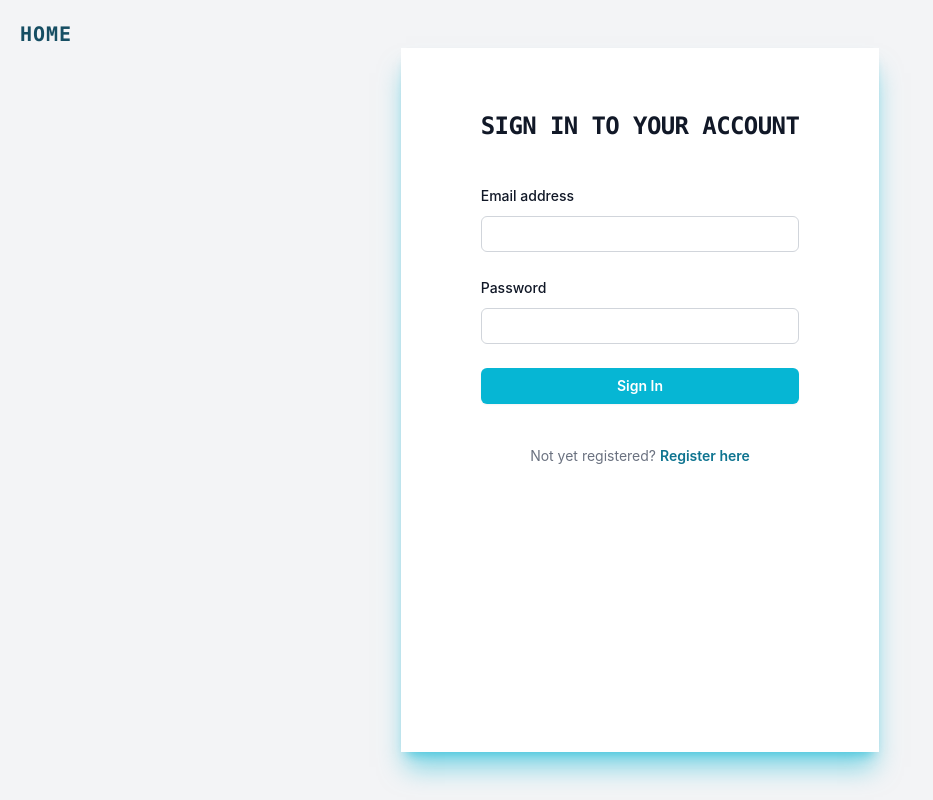
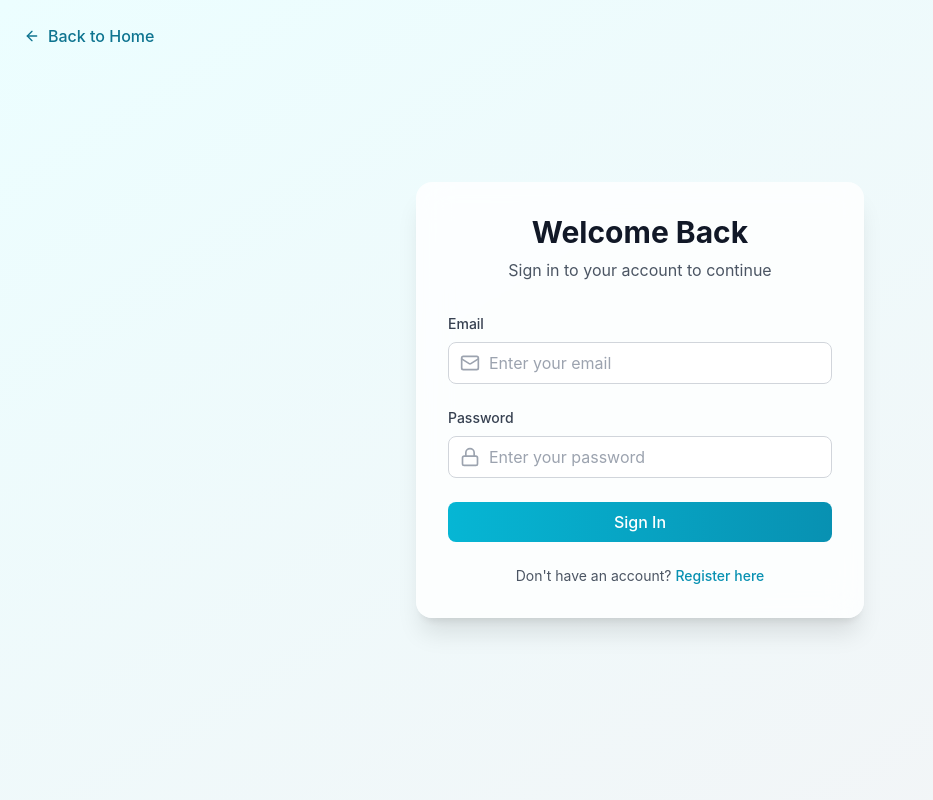
Before and after one commit to micaelafrancisco13/car-rental-ui-react, a React (Vite) app: page /login in a window 1280 px wide. Shown: the whole page, without its empty margins (0-933 px from the left). Built offline with nearby package versions, Linux system fonts and the light colour scheme; no server answers.

Commit message:
implement new design

```diff
--- a/src/components/location/TripMap.tsx
+++ b/src/components/location/TripMap.tsx
@@ -79,7 +79,7 @@ const TripMap: React.FC<ITripMap> = ({ locations, speed }) => {
         <MapContainer
           center={position}
           zoom={13}
-          className="h-[400px] w-full z-0"
+          className="h-[200px] w-full z-0"
         >
           <TileLayer
             url="https://{s}.tile.openstreetmap.org/{z}/{x}/{y}.png"
--- a/src/components/modal/UpsertBook.tsx
+++ b/src/components/modal/UpsertBook.tsx
@@ -150,7 +150,6 @@ const RentCarModal: React.FC = () => {
               initialValues={initialValues}
               validationSchema={validationSchema}
               onSubmit={async(values) => {
-                console.log({values})
                 const formValues = {
                   ...Object.fromEntries(
                     Object.entries(values).filter(([key]) => !["id", "createdAt", "updatedAt","password", "confirmPassword"].includes(key))
@@ -172,7 +171,6 @@ const RentCarModal: React.FC = () => {
                 // } else {
                   rentCar([{...formValues, startLocation: getLocation(), endLocation: getLocation()}], {
                     onSuccess: (data) => {
-                      console.log(data)
                       setMyBookings(data)
                       window.location.reload()
                         toggleModal();
@@ -194,7 +192,7 @@ const RentCarModal: React.FC = () => {
 
                   <div className="grid grid-cols-1 sm:grid-cols-2 gap-6">
                     <div className="flex flex-col">
-                      <label htmlFor="firstName" className="text-sm font-medium text-gray-700">
+                      <label htmlFor="startDate" className="text-sm font-medium text-gray-700">
                         Start Date
                       </label>
                       <Field
@@ -212,7 +210,7 @@ const RentCarModal: React.FC = () => {
                     </div>
 
                     <div className="flex flex-col">
-                      <label htmlFor="lastName" className="text-sm font-medium text-gray-700">
+                      <label htmlFor="endDate" className="text-sm font-medium text-gray-700">
                       End Date
                       </label>
                       <Field
--- a/src/pages/Homepage.tsx
+++ b/src/pages/Homepage.tsx
@@ -1,47 +1,138 @@
-import React from 'react';
 import { useNavigate } from 'react-router-dom';
+import { Car, Calendar, MapPin, ArrowRight } from 'lucide-react';
 
-const HomePage: React.FC = () => {
+const HomePage = () => {
+  const navigate = useNavigate();
 
-    const navigate = useNavigate()
+  const features = [
+    {
+      title: "Vehicle Inventory",
+      description: "Browse our extensive collection of well-maintained vehicles",
+      icon: <Car className="w-6 h-6 text-cyan-600" />,
+      delay: "delay-0"
+    },
+    {
+      title: "Reservation",
+      description: "Quick and easy booking process with instant confirmation",
+      icon: <Calendar className="w-6 h-6 text-cyan-600" />,
+      delay: "delay-100"
+    },
+    {
+      title: "Fleet Tracking",
+      description: "Real-time tracking and status updates for your rental",
+      icon: <MapPin className="w-6 h-6 text-cyan-600" />,
+      delay: "delay-200"
+    }
+  ];
 
   return (
-        <div className="min-h-screen bg-gray-100 flex flex-col items-center justify-center p-4">
-            <header className="text-center mb-8">
-                <h1 className="text-6xl font-bold text-cyan-600">Rental Vehicle</h1>
-                <p className="text-2xl text-gray-700 mt-2">Your Journey, Your Car, Your Way</p>
+    <div className="min-h-screen bg-gradient-to-b from-gray-50 to-gray-100 flex flex-col items-center justify-center p-4 overflow-hidden">
+      {/* Background decoration */}
+      <div className="absolute inset-0 overflow-hidden">
+        <div className="absolute -top-1/2 -left-1/2 w-full h-full bg-cyan-50 rounded-full blur-3xl opacity-20 animate-pulse"></div>
+        <div className="absolute -bottom-1/2 -right-1/2 w-full h-full bg-cyan-50 rounded-full blur-3xl opacity-20 animate-pulse delay-1000"></div>
+      </div>
+
+      {/* Content */}
+      <div className="relative z-10 w-full max-w-6xl">
+        <header className="text-center mb-12 animate-fade-in-down">
+          <h1 className="text-6xl font-bold text-transparent bg-clip-text bg-gradient-to-r from-cyan-600 to-blue-600 mb-4 animate-gradient">
+            Rental Vehicle
+          </h1>
+          <p className="text-2xl text-gray-700 mt-2 opacity-0 animate-fade-in">
+            Your Journey, Your Car, Your Way
+          </p>
         </header>
 
-            <main className="bg-white p-8 rounded-lg shadow-lg shadow-cyan-500/50 w-full max-w-4xl">
-                <h2 className="text-4xl font-semibold text-gray-800 mb-6">Car Rental</h2>
-                <p className="text-gray-600 mb-8">
-                    Explore our wide range of vehicles and find the perfect car for your journey. Whether you're traveling for business or pleasure, we have the right car for you.
+        <main className="bg-white backdrop-blur-lg bg-opacity-90 p-8 rounded-2xl shadow-xl transform transition-all duration-500 hover:shadow-2xl">
+          <h2 className="text-4xl font-semibold text-gray-800 mb-8 opacity-0 animate-fade-in">
+            Car Rental Made Simple
+          </h2>
+
+          <p className="text-gray-600 mb-12 text-lg leading-relaxed opacity-0 animate-fade-in">
+            Explore our wide range of vehicles and find the perfect car for your journey.
+            Whether you're traveling for business or pleasure, we have the right car for you.
           </p>
 
-                <div className="grid grid-cols-1 md:grid-cols-2 lg:grid-cols-3 gap-6">
-                    <div className="bg-cyan-50 p-6 rounded-lg">
-                        <h3 className="text-xl font-bold text-cyan-600 mb-2">Vehicle Inventory</h3>
-                        <p className="text-gray-600">Easy to navigate vehicles</p>
+          <div className="grid grid-cols-1 md:grid-cols-2 lg:grid-cols-3 gap-6 mb-12">
+            {features.map((feature) => (
+              <div
+                key={feature.title}
+                className={`bg-gradient-to-br from-cyan-50 to-white p-6 rounded-xl shadow-sm
+                transform transition-all duration-300 hover:scale-105 hover:shadow-lg
+                opacity-0 animate-fade-in ${feature.delay}`}
+              >
+                <div className="flex items-center space-x-4 mb-4">
+                  <div className="p-2 bg-white rounded-lg shadow-sm">
+                    {feature.icon}
                   </div>
-                    <div className="bg-cyan-50 p-6 rounded-lg">
-                        <h3 className="text-xl font-bold text-cyan-600 mb-2">Reservation</h3>
-                        <p className="text-gray-600">Easy to rent a car</p>
+                  <h3 className="text-xl font-bold text-cyan-600">{feature.title}</h3>
                 </div>
-                    <div className="bg-cyan-50 p-6 rounded-lg">
-                        <h3 className="text-xl font-bold text-cyan-600 mb-2">Fleet Tracking</h3>
-                        <p className="text-gray-600">Easy to Vehicle tracking</p>
+                <p className="text-gray-600">{feature.description}</p>
               </div>
+            ))}
           </div>
 
-                <div className="mt-8 text-center">
+          <div className="text-center transform transition-all duration-500 opacity-0 animate-fade-in delay-500">
             <button
-                    onClick={()=>navigate("/login")}
-                    className="bg-cyan-600 text-white shadow-md shadow-cyan-500/50 px-6 py-2 rounded-lg hover:bg-cyan-700 transition duration-300">
-                        Login / Register
+              onClick={() => navigate("/login")}
+              className="group bg-gradient-to-r from-cyan-600 to-blue-600 text-white px-8 py-3 rounded-full
+              font-semibold shadow-lg hover:shadow-xl transition-all duration-300 hover:scale-105
+              flex items-center justify-center space-x-2 mx-auto"
+            >
+              <span>Get Started</span>
+              <ArrowRight className="w-5 h-5 transform group-hover:translate-x-1 transition-transform" />
             </button>
           </div>
         </main>
+      </div>
 
+      <style>{`
+        @keyframes fade-in-down {
+          from {
+            opacity: 0;
+            transform: translateY(-20px);
+          }
+          to {
+            opacity: 1;
+            transform: translateY(0);
+          }
+        }
+
+        @keyframes fade-in {
+          from {
+            opacity: 0;
+          }
+          to {
+            opacity: 1;
+          }
+        }
+
+        @keyframes gradient {
+          0% {
+            background-position: 0% 50%;
+          }
+          50% {
+            background-position: 100% 50%;
+          }
+          100% {
+            background-position: 0% 50%;
+          }
+        }
+
+        .animate-fade-in-down {
+          animation: fade-in-down 1s ease-out forwards;
+        }
+
+        .animate-fade-in {
+          animation: fade-in 1s ease-out forwards;
+        }
+
+        .animate-gradient {
+          background-size: 200% 200%;
+          animation: gradient 8s ease infinite;
+        }
+      `}</style>
     </div>
   );
 };
--- a/src/pages/Login.tsx
+++ b/src/pages/Login.tsx
@@ -1,103 +1,102 @@
-import { Form, Formik } from "formik";
-import * as Yup from "yup";
-import {useAuthLogin} from "../hooks/auth/useAuthLogin";
-import toast, { Toaster } from "react-hot-toast";
-import { AxiosError } from "axios";
-import { useNavigate } from "react-router-dom";
-import { setJwt } from "../services/api-client";
-import { jwtDecode } from "jwt-decode";
-import { IUsersDetails } from "../interfaces/shared";
+import { Form, Formik } from 'formik';
+import * as Yup from 'yup';
+import toast, { Toaster } from 'react-hot-toast';
+import { AxiosError } from 'axios';
+import { jwtDecode } from 'jwt-decode';
+import { setJwt } from '../services/api-client';
+import { IUsersDetails } from '../interfaces/shared';
+import { Lock, Mail, ArrowLeft, Loader2 } from 'lucide-react';
+import { useAuthLogin } from '../hooks/auth/useAuthLogin';
+import { useNavigate } from 'react-router-dom';
 
 const Login = () => {
-    const navigate = useNavigate();
-    const authToken = localStorage.getItem("authToken"); // Check for auth token
-    if (authToken) {
-        navigate("/dashboard")
-    }
+const navigate = useNavigate()
+  // Handle navigation without react-router
+  const handleHomeClick = () => {
+    navigate("/")
+  };
+
+  const handleRegisterClick = () => {
+    navigate("/register")
+  };
 
   const { mutate, isPending } = useAuthLogin();
 
   const schema = Yup.object().shape({
-        email: Yup.string(),
-        password: Yup.string(),
+    email: Yup.string()
+      .email('Invalid email address')
+      .required('Email is required'),
+    password: Yup.string()
+      .min(6, 'Password must be at least 6 characters')
+      .required('Password is required'),
   });
 
   const saveToken = (token: string) => {
     localStorage.setItem("authToken", token);
-        const decoded:IUsersDetails = jwtDecode(token)
+    const decoded: IUsersDetails = jwtDecode(token);
     localStorage.setItem("role", decoded.role.toLowerCase());
-        setJwt(token)
+    setJwt(token);
   };
 
-    const handleSubmit = (values: {email: string, password: string}) => {
+  const handleSubmit = (values: { email: string; password: string }) => {
     mutate(values, {
       onSuccess: (data) => {
-                saveToken(data)
-                toast.success("Login Success")
-                navigate("/dashboard")
+        saveToken(data);
+        toast.success("Login Success");
+        // Implement your navigation logic here
+        console.log('Navigate to dashboard');
       },
       onError: (error) => {
-                const err = error as AxiosError
-                const errMsg = err.response?.data || ""
-                toast.error(String(errMsg))
+        const err = error as AxiosError;
+        const errMsg = err.response?.data || "";
+        toast.error(String(errMsg));
       }
-        })
-    }
+    });
+  };
 
   return (
-        <>
+    <div className="min-h-screen bg-gradient-to-br from-cyan-50 to-gray-100 flex flex-col">
+      {/* Header */}
+      <button
+        onClick={handleHomeClick}
+        className="absolute top-6 left-6 flex items-center space-x-2 text-cyan-700 hover:text-cyan-900 transition-colors duration-300"
+      >
+        <ArrowLeft className="w-4 h-4" />
+        <span className="font-medium">Back to Home</span>
+      </button>
 
-        <div>
-            <button
-                className="text-xl text-cyan-900 uppercase font-mono font-bold absolute tracking-wider pl-5 mt-5 hover:text-cyan-700"
-                onClick={()=> navigate("/")}>
-                Home
-            </button>
-        </div>
-        <div className="flex min-h-full h-screen bg-gray-100 justify-center px-6 py-12 lg:px-8">
-            <div className="bg-white px-20 shadow-xl shadow-cyan-500/50 py-5">
-            <div className="mx-auto">
-            {/* <img
-                alt="Your Company"
-                src="https://tailwindui.com/plus/img/logos/mark.svg?color=indigo&shade=600"
-                className="mx-auto h-10 w-auto"
-            /> */}
-            <h2 className="mt-10 text-center uppercase font-mono text-2xl/9 font-bold tracking-tight text-gray-900">
-                Sign in to your account
-            </h2>
+      {/* Main Content */}
+      <div className="flex-1 flex items-center justify-center px-6 py-12">
+        <div className="bg-white/80 backdrop-blur-lg w-full max-w-md rounded-2xl shadow-xl p-8 transform transition-all duration-300 hover:shadow-2xl">
+          <div className="text-center mb-8">
+            <h1 className="text-3xl font-bold text-gray-900 mb-2">Welcome Back</h1>
+            <p className="text-gray-600">Sign in to your account to continue</p>
           </div>
 
-            <div className="mt-10 mx-auto sm:max-w-md">
           <Formik
             validationSchema={schema}
             initialValues={{ email: "", password: "" }}
             onSubmit={handleSubmit}
           >
-            {({
-            errors,
-            // touched,
-            handleChange,
-            handleBlur,
-            // handleSubmit,
-            }) => (
-                <>
-                <Form
-                    className="space-y-6"
-                >
-                    <div>
-                        <label htmlFor="email" className="block text-sm/6 font-medium text-gray-900">
-                            Email address
+            {({ errors, handleChange, handleBlur }) => (
+              <Form className="space-y-6">
+                <div className="space-y-2">
+                  <label className="text-sm font-medium text-gray-700 block">
+                    Email
                   </label>
-                        <div className="mt-2">
+                  <div className="relative">
+                    <div className="absolute inset-y-0 left-0 pl-3 flex items-center pointer-events-none">
+                      <Mail className="h-5 w-5 text-gray-400" />
+                    </div>
                     <input
-                            id="email"
+                      type="email"
                       name="email"
-                            type="email"
-                            required
-                            autoComplete="email"
-                            className="block w-full rounded-md bg-white px-3 py-1.5 text-base text-gray-900 outline outline-1 -outline-offset-1 outline-gray-300 placeholder:text-gray-400 focus:outline focus:outline-2 focus:-outline-offset-2 focus:outline-cyan-600 sm:text-sm/6"
                       onChange={handleChange}
                       onBlur={handleBlur}
+                      className={`block w-full pl-10 px-3 py-2 border ${
+                        errors.email ? 'border-red-300' : 'border-gray-300'
+                      } rounded-lg focus:ring-2 focus:ring-cyan-500 focus:border-transparent transition-all duration-300`}
+                      placeholder="Enter your email"
                     />
                   </div>
                   {errors.email && (
@@ -105,22 +104,23 @@ const Login = () => {
                   )}
                 </div>
 
-                    <div>
-                    <div className="flex items-center justify-between">
-                        <label htmlFor="password" className="block text-sm/6 font-medium text-gray-900">
+                <div className="space-y-2">
+                  <label className="text-sm font-medium text-gray-700 block">
                     Password
                   </label>
+                  <div className="relative">
+                    <div className="absolute inset-y-0 left-0 pl-3 flex items-center pointer-events-none">
+                      <Lock className="h-5 w-5 text-gray-400" />
                     </div>
-                    <div className="mt-2">
                     <input
-                        id="password"
+                      type="password"
                       name="password"
-                        type="password"
-                        required
                       onChange={handleChange}
                       onBlur={handleBlur}
-                        autoComplete="current-password"
-                        className="block w-full rounded-md bg-white px-3 py-1.5 text-base text-gray-900 outline outline-1 -outline-offset-1 outline-gray-300 placeholder:text-gray-400 focus:outline focus:outline-2 focus:-outline-offset-2 focus:outline-cyan-600 sm:text-sm/6"
+                      className={`block w-full pl-10 px-3 py-2 border ${
+                        errors.password ? 'border-red-300' : 'border-gray-300'
+                      } rounded-lg focus:ring-2 focus:ring-cyan-500 focus:border-transparent transition-all duration-300`}
+                      placeholder="Enter your password"
                     />
                   </div>
                   {errors.password && (
@@ -128,37 +128,50 @@ const Login = () => {
                   )}
                 </div>
 
-                    <div>
                 <button
                   type="submit"
-                            className="flex w-full justify-center rounded-md bg-cyan-500 px-3 py-1.5 text-sm/6 font-semibold text-white shadow-sm hover:bg-cyan-500/50 focus-visible:outline focus-visible:outline-2 focus-visible:outline-offset-2 focus-visible:outline-indigo-600"
+                  disabled={isPending}
+                  className="w-full bg-gradient-to-r from-cyan-500 to-cyan-600 text-white py-2 px-4 rounded-lg
+                    font-medium hover:from-cyan-600 hover:to-cyan-700 focus:outline-none focus:ring-2
+                    focus:ring-cyan-500 focus:ring-offset-2 transform transition-all duration-300
+                    hover:scale-[1.02] disabled:opacity-50 disabled:cursor-not-allowed flex items-center justify-center"
                 >
-                            { isPending && (<svg className="animate-spin -ml-1 mr-3 h-5 w-5 text-white" xmlns="http://www.w3.org/2000/svg" fill="none" viewBox="0 0 24 24">
-                            <circle className="opacity-25" cx="12" cy="12" r="10" stroke="currentColor" stroke-width="4"></circle>
-                            <path className="opacity-75" fill="currentColor" d="M4 12a8 8 0 018-8V0C5.373 0 0 5.373 0 12h4zm2 5.291A7.962 7.962 0 014 12H0c0 3.042 1.135 5.824 3 7.938l3-2.647z"></path>
-                            </svg>)}
-                            Sign In
+                  {isPending ? (
+                    <>
+                      <Loader2 className="w-5 h-5 mr-2 animate-spin" />
+                      Signing in...
+                    </>
+                  ) : (
+                    'Sign In'
+                  )}
                 </button>
-                    </div>
-                </Form>
-                </>
-            )}
-            </Formik>
 
-            <p className="mt-10 text-center text-sm/6 text-gray-500">
-                Not yet registered?{' '}
+                <p className="text-center text-sm text-gray-600 mt-4">
+                  Don't have an account?{' '}
                   <button
-                    onClick={() => navigate("/register")}
-                className="font-semibold text-cyan-700 hover:text-cyan-700/50">
+                    onClick={handleRegisterClick}
+                    className="text-cyan-600 hover:text-cyan-700 font-medium transition-colors duration-300"
+                  >
                     Register here
                   </button>
                 </p>
+              </Form>
+            )}
+          </Formik>
         </div>
       </div>
+      <Toaster
+        position="top-right"
+        toastOptions={{
+          duration: 3000,
+          style: {
+            background: '#363636',
+            color: '#fff',
+          },
+        }}
+      />
     </div>
-        <Toaster />
-        </>
-    )
-}
+  );
+};
 
 export default Login;
--- a/src/pages/Register.tsx
+++ b/src/pages/Register.tsx
@@ -4,6 +4,7 @@ import {useAuthRegister} from "../hooks/auth/useAuthLogin";
 import toast, { Toaster } from "react-hot-toast";
 import { AxiosError } from "axios";
 import { useNavigate } from "react-router-dom";
+import { ArrowLeft } from "lucide-react";
 // import { setJwt } from "../services/api-client";
 // import { IUsersDetails } from "../interfaces/shared";
 // import { jwtDecode } from "jwt-decode";
@@ -54,16 +55,18 @@ const Register = () => {
     }
 
     return (
-        <>
-        <div>
-            <button
-                className="text-xl text-cyan-900 uppercase font-mono font-bold absolute tracking-wider pl-5 mt-5 hover:text-cyan-700"
-                onClick={()=> navigate("/")}>
-                Home
-            </button>
-        </div>
-        <div className="flex min-h-full sm:h-screen bg-gray-100 justify-center px-6 py-12 lg:px-8">
-            <div className="bg-white px-20 shadow-xl shadow-cyan-500/50 py-5">
+        <div className="min-h-screen bg-gradient-to-br from-cyan-50 to-gray-100 flex flex-col">
+
+        <button
+        onClick={()=> navigate("/")}
+        className="absolute top-6 left-6 flex items-center space-x-2 text-cyan-700 hover:text-cyan-900 transition-colors duration-300"
+      >
+        <ArrowLeft className="w-4 h-4" />
+        <span className="font-medium">Back to Home</span>
+      </button>
+      <div className="flex-1 flex items-center justify-center px-6 py-12">
+
+      <div className="bg-white/80 backdrop-blur-lg w-full max-w-md rounded-2xl shadow-xl p-8 transform transition-all duration-300 hover:shadow-2xl">
             <div className="mx-auto">
 
             {/* <img
@@ -71,9 +74,10 @@ const Register = () => {
                 src="https://tailwindui.com/plus/img/logos/mark.svg?color=indigo&shade=600"
                 className="mx-auto h-10 w-auto"
             /> */}
-            <h2 className=" mt-2 text-center uppercase font-mono text-2xl/9 font-bold tracking-tight text-gray-900">
-                Create an account
-            </h2>
+            <div className="text-center mb-8">
+                <h1 className="text-3xl font-bold text-gray-900 mb-2">Welcome</h1>
+                <p className="text-gray-600">Create an account to continue</p>
+            </div>
             </div>
 
             <div className="mt-5">
@@ -252,7 +256,7 @@ const Register = () => {
         </div>
         </div>
         <Toaster />
-        </>
+        </div>
     )
 }
 
```
Also changed, not shown: src/components/AdminDashboard.tsx (+67 -11 lines), src/components/BookerDashboard.tsx (+39 -10 lines), src/components/location/BookerLocation.tsx (+0 -26 lines). Lines whose indentation alone changed are shown as unchanged.
